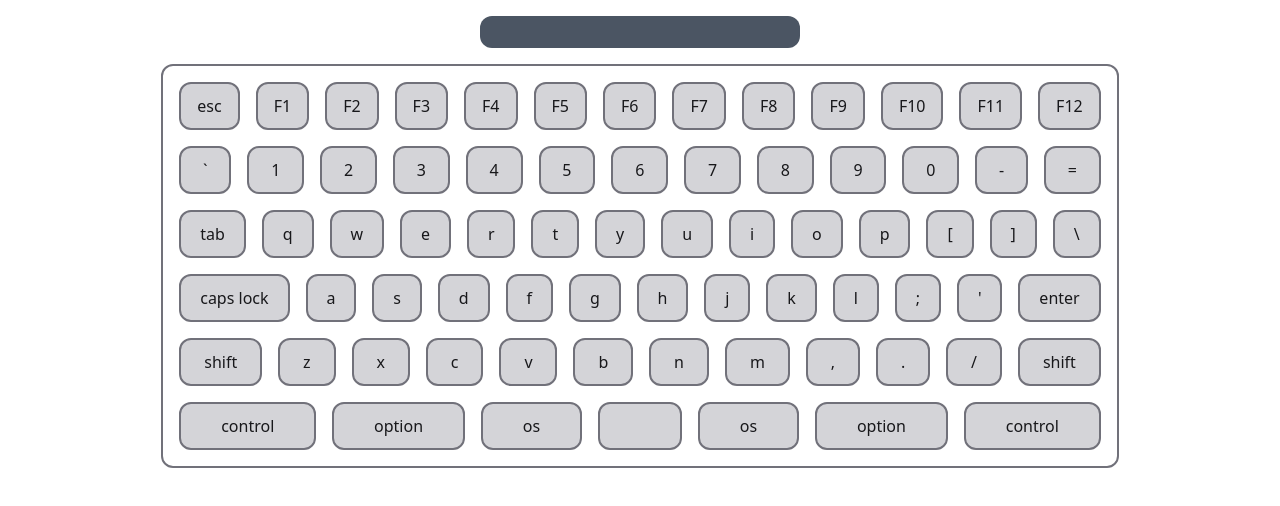
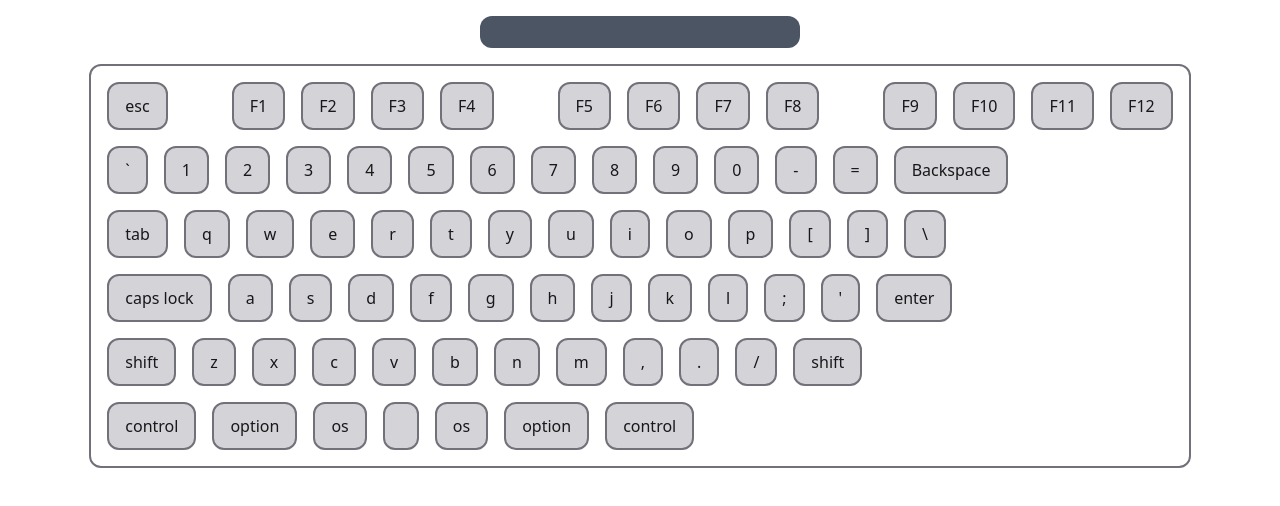
Before and after one commit to commitsovercoffee/key-probe, a SvelteKit app: page / in a window 1280 px wide. Shown: the top 506 px of the page. Built offline with nearby package versions, Linux system fonts and the light colour scheme.

Commit message:
styles fn row

```diff
--- a/src/routes/+page.svelte
+++ b/src/routes/+page.svelte
@@ -1,10 +1,25 @@
 <script>
+	let fnRow = [
+		'esc',
+		null,
+		'F1',
+		'F2',
+		'F3',
+		'F4',
+		null,
+		'F5',
+		'F6',
+		'F7',
+		'F8',
+		null,
+		'F9',
+		'F10',
+		'F11',
+		'F12'
+	];
 	let keyboard = [
 		{
-			keys: ['esc', 'F1', 'F2', 'F3', 'F4', 'F5', 'F6', 'F7', 'F8', 'F9', 'F10', 'F11', 'F12']
-		},
-		{
-			keys: ['`', '1', '2', '3', '4', '5', '6', '7', '8', '9', '0', '-', '=']
+			keys: ['`', '1', '2', '3', '4', '5', '6', '7', '8', '9', '0', '-', '=', 'Backspace']
 		},
 		{
 			keys: ['tab', 'q', 'w', 'e', 'r', 't', 'y', 'u', 'i', 'o', 'p', '[', ']', '\\']
@@ -39,15 +54,32 @@
 
 <p class="bg-gray-600 p-4 m-4 w-80 text-zinc-50 mx-auto rounded-xl">{log}</p>
 <div class=" p-2 m-4 mx-auto w-min border-zinc-500 border-2 rounded-xl">
+	<section class="flex flex-nowrap">
+		{#each fnRow as k}
+			{#if k === null}
+				<button class=" px-4 py-2 m-2 h-12" />
+			{:else}
+				<button
+					class={key === k
+						? ' text-zinc-300 px-4 py-2 m-2  h-12 rounded-xl ${} border-2 bg-zinc-900 border-zinc-500 duration-300 ease-in-out'
+						: log.includes(k)
+						? ' text-zinc-900 px-4 py-2 m-2  h-12 rounded-xl border-2 bg-teal-300 border-zinc-500 duration-300 ease-in-out'
+						: ' text-zinc-900 px-4 py-2  m-2  h-12 rounded-xl border-2 bg-zinc-300 border-zinc-500 duration-300 ease-in-out'}
+					>{k}</button
+				>
+			{/if}
+		{/each}
+	</section>
+
 	{#each keyboard as block}
 		<section class="flex flex-nowrap">
 			{#each block.keys as k}
 				<button
 					class={key === k
-						? 'grow text-zinc-300 px-4 py-2 m-2  h-12 rounded-xl ${} border-2 bg-zinc-900 border-zinc-500 duration-300 ease-in-out'
+						? ' text-zinc-300 px-4 py-2 m-2  h-12 rounded-xl ${} border-2 bg-zinc-900 border-zinc-500 duration-300 ease-in-out'
 						: log.includes(k)
-						? 'grow text-zinc-900 px-4 py-2 m-2  h-12 rounded-xl border-2 bg-teal-300 border-zinc-500 duration-300 ease-in-out'
-						: 'grow text-zinc-900 px-4 py-2  m-2  h-12 rounded-xl border-2 bg-zinc-300 border-zinc-500 duration-300 ease-in-out'}
+						? ' text-zinc-900 px-4 py-2 m-2  h-12 rounded-xl border-2 bg-teal-300 border-zinc-500 duration-300 ease-in-out'
+						: ' text-zinc-900 px-4 py-2  m-2  h-12 rounded-xl border-2 bg-zinc-300 border-zinc-500 duration-300 ease-in-out'}
 					>{k}</button
 				>
 			{/each}
```
